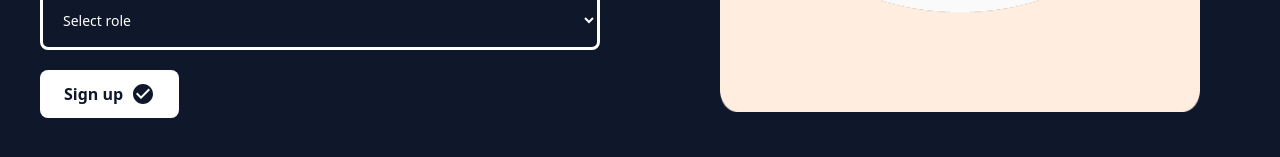
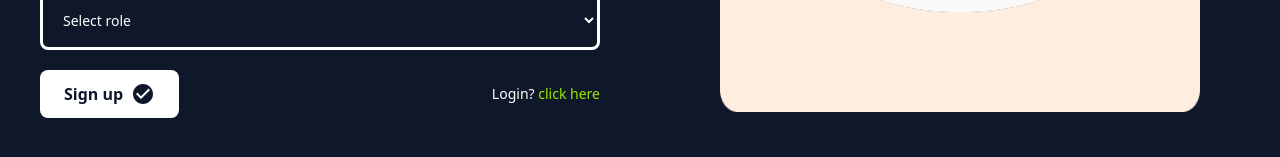
Before and after one commit to HassanKha/QuizApp, a React (Vite) app: page /register in a window 1280 px wide. Shown: the part 623-780 px from the top of the page. Built offline with nearby package versions, Linux system fonts and the light colour scheme.

Commit message:
register

```diff
--- a/src/Modules/Authentication/Register/Register.tsx
+++ b/src/Modules/Authentication/Register/Register.tsx
@@ -177,7 +177,7 @@ export default function Register() {
             )}
 
             {/* Submit */}
-            <div className="mt-5">
+            <div className="mt-5 flex items-center justify-between ">
              <button
               type="submit"
               disabled={loading}
@@ -190,6 +190,17 @@ export default function Register() {
                 <MdCheckCircle className="w-6 h-6" />
               )}
             </button>
+             <div className="text-sm">
+                <p className="font-medium text-white">
+                  Login?
+                  <Link
+                    className="text-lime-400 hover:text-lime-500"
+                    to="/"
+                  >
+                    {' '}click here
+                  </Link>
+                </p>
+              </div>
 
             </div>
           </form>
```
